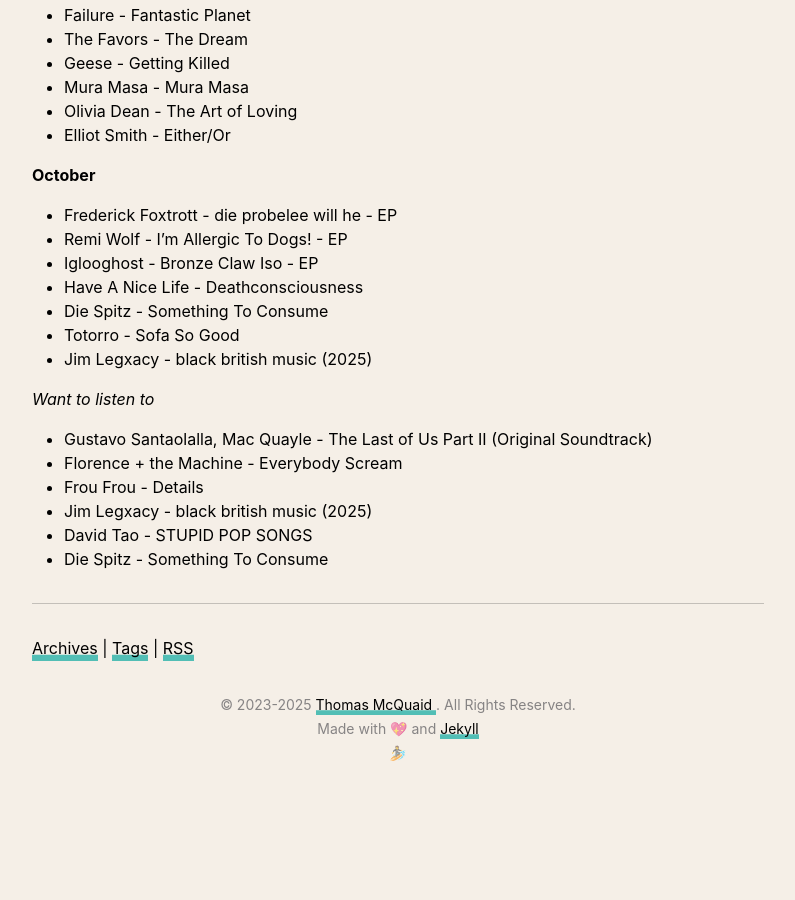
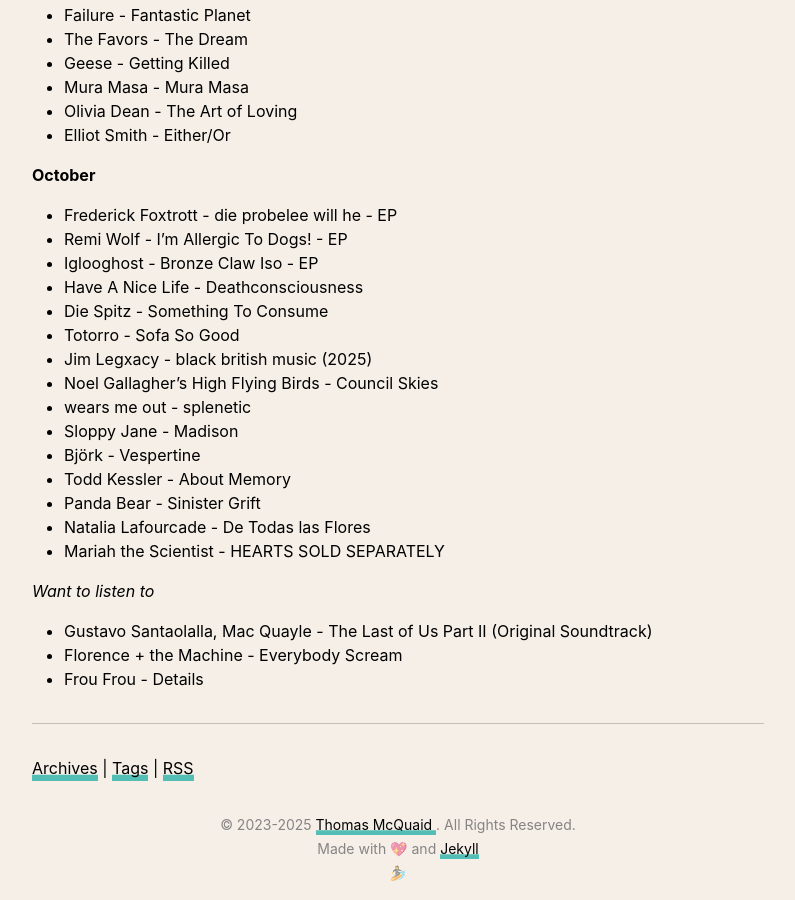
Before and after one commit to thomasmcquaidee/thomasmcquaidee.github.io, a Jekyll site: the page built from _posts/2025-01-21-listening-to-more-albums.md, in a window 1280 px wide and 900 px high, scrolled down 5709 px. Shown: the whole window, without its empty margins (242-1037 px from the left). Built offline with Jekyll 4.4.1, drawn with Linux system fonts in a browser that asks for light colours; before the commit the page ends 6489 px from its top, so only the background shows below that; some of the changed text lies outside the part shown.

Commit message:
Update 2025-01-21-listening-to-more-albums.md

```diff
--- a/_posts/2025-01-21-listening-to-more-albums.md
+++ b/_posts/2025-01-21-listening-to-more-albums.md
@@ -240,11 +240,17 @@
 - Die Spitz - Something To Consume
 - Totorro - Sofa So Good
 - Jim Legxacy - black british music (2025)
+- Noel Gallagher's High Flying Birds - Council Skies
+- wears me out - splenetic
+- Sloppy Jane - Madison
+- Björk - Vespertine
+- Todd Kessler - About Memory
+- Panda Bear - Sinister Grift
+- Natalia Lafourcade - De Todas las Flores
+- Mariah the Scientist - HEARTS SOLD SEPARATELY
+
 
 *Want to listen to*
 - Gustavo Santaolalla, Mac Quayle - The Last of Us Part II (Original Soundtrack)
 - Florence + the Machine - Everybody Scream
 - Frou Frou - Details
-- Jim Legxacy - black british music (2025)
-- David Tao - STUPID POP SONGS
-- Die Spitz - Something To Consume
```
Also changed, not shown: other parts of _posts/2025-01-21-listening-to-more-albums.md (+1 -1 lines).
